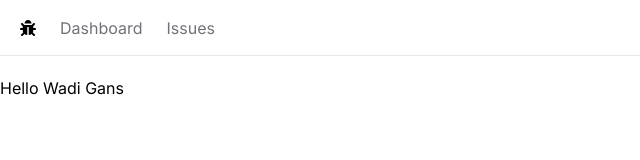
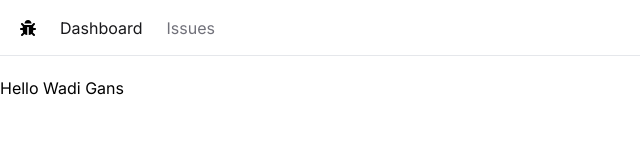
Before and after one commit to reaperizy/issue-tracker, a Next.js app: page / in a window 1280 px wide. Shown: the top 160 px of the page, without its empty margins (0-640 px from the left). Built offline with nearby package versions, Linux system fonts and the light colour scheme.

Commit message:
create a active link condition on navbar

```diff
--- a/app/NavBar.tsx
+++ b/app/NavBar.tsx
@@ -24,7 +24,7 @@ const links = [
             {links.map((link) => (
                 <Link
                 key={link.href}
-                className='text-zinc-500 hover:text-zinc-800 transition-color'
+                className={`${currentPath === link.href ? 'text-zinc-900' : 'text-zinc-500' } hover:text-zinc-800 transition-color`}
                 href={link.href}>{link.label}</Link>
             ))}
             <li></li>
```
